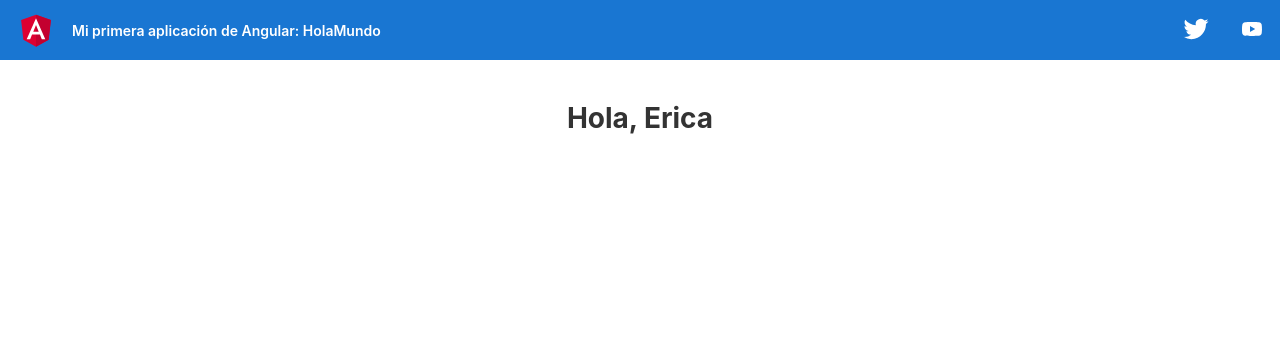
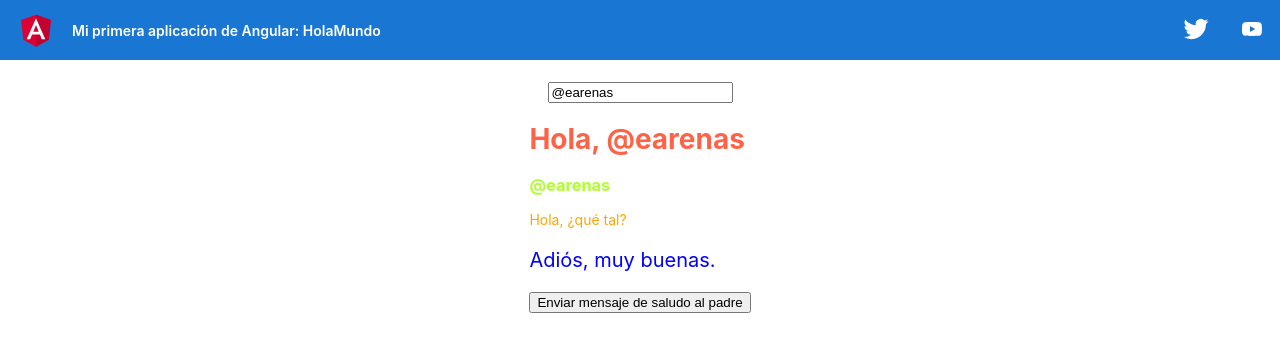
Before and after one commit to ericaarenas/ob-angular, an Angular app in the folder HolaMundo/: page / in a window 1280 px wide. Shown: the top 352 px of the page. Built offline with nearby package versions, Linux system fonts and the light colour scheme.

Commit message:
binding, ngModel, Inputs, Outputs, component lifecycle

```diff
--- a/HolaMundo/src/app/app.component.html
+++ b/HolaMundo/src/app/app.component.html
@@ -326,7 +326,8 @@
 </div>
 
 <div class="content" role="main">
- <app-saludo></app-saludo>
-
+  <!-- Input para trabajar con ngModel-->
+  <input type="text" placeholder="Nombre del usuario" [(ngModel)]="usuario">
+ <app-saludo [nombre]="usuario" (mensajeEmitter)="recibirMensajeDelHijo($event)"></app-saludo>
 
 </div>
--- a/HolaMundo/src/app/app.component.ts
+++ b/HolaMundo/src/app/app.component.ts
@@ -7,5 +7,10 @@ import { Component } from '@angular/core';
 })
 export class AppComponent {
   title = 'HolaMundo';
-  nombre = 'Erica';
+  usuario = '@earenas';
+
+  /*Esta funcion se ejecuta cuando en el hijo se pulse el boton*/
+  recibirMensajeDelHijo(evento:string) {
+    alert(evento);
+  }
 }
--- a/HolaMundo/src/app/app.module.ts
+++ b/HolaMundo/src/app/app.module.ts
@@ -1,4 +1,5 @@
 import { NgModule } from '@angular/core';
+import { FormsModule } from '@angular/forms';
 import { BrowserModule } from '@angular/platform-browser';
 
 import { AppComponent } from './app.component';
@@ -10,7 +11,8 @@ import { SaludoComponent } from './components/saludo/saludo.component';
     SaludoComponent
   ],
   imports: [
-    BrowserModule
+    BrowserModule,
+    FormsModule
   ],
   providers: [],
   bootstrap: [AppComponent]
--- a/HolaMundo/src/app/components/saludo/saludo.component.html
+++ b/HolaMundo/src/app/components/saludo/saludo.component.html
@@ -1 +1,13 @@
 <h1>Hola, {{ nombre }}</h1>
+<h3 id="usuario" [innerText]="nombre" [ngClass]="nombre == 'Anónimo' ? 'anonimo' : 'saludo'">
+    <!-- No indicamos nada en las etiquetas. El valor puede venir definido por la propiedad
+        el [innerText]="nombre" sería como poner en el interior del h3 {{ nombre }}    -->
+</h3>
+<p [ngStyle]="{color: 'orange'}">
+    Hola, ¿qué tal?
+</p>
+
+<p [ngStyle]="myStyle">
+    Adiós, muy buenas.
+</p>
+<button id="emit-alerta" (click)="enviarMensajeAlPadre()">Enviar mensaje de saludo al padre</button>
--- a/HolaMundo/src/app/components/saludo/saludo.component.scss
+++ b/HolaMundo/src/app/components/saludo/saludo.component.scss
@@ -0,0 +1,10 @@
+h1 {
+    color:tomato;
+}
+.saludo {
+color:greenyellow;
+}
+
+.anonimo {
+    color:gray;
+    }
--- a/HolaMundo/src/app/components/saludo/saludo.component.ts
+++ b/HolaMundo/src/app/components/saludo/saludo.component.ts
@@ -1,18 +1,57 @@
-import { Component, OnInit } from '@angular/core';
+import { Component, Input, Output, EventEmitter, OnInit, OnDestroy, OnChanges, SimpleChanges } from '@angular/core';
+import { bufferToggle } from 'rxjs';
 
 @Component({
   selector: 'app-saludo',
   templateUrl: './saludo.component.html',
   styleUrls: ['./saludo.component.scss']
 })
-export class SaludoComponent implements OnInit {
-  nombre:string = "Erica";
+export class SaludoComponent implements OnInit, OnDestroy, OnChanges {
+  @Input() nombre: string = "Anónimo";
+  @Output() mensajeEmitter: EventEmitter<string> = new EventEmitter<string>();
+
+  myStyle: object = {
+    color: 'blue',
+    fontSize: '20px',
+    fontWeigth: 'bold'
+  }
 
   constructor() { }
 
   ngOnInit(): void {
-    //Instrucciones previas a la renderización del componente
+    //Instrucciones previas a la renderización del componente:cargar datos, cualquier tarea previa
     console.log("ngOnInit del componente Saludo")
   }
 
+  ngOnChanges(changes: SimpleChanges): void {
+    //se ejecuta cuando hay cambios en el componente.
+    console.log("CAMBIO: valor anterior", changes['nombre'].previousValue)
+    console.log("CAMBIO: valor nuevo", changes['nombre'].currentValue)
+  }
+
+  ngOnDestroy(): void {
+    //Cuando el componente desaparece: navegar a otra página, destruir componente...
+    console.log("ngOnDestroy el componente va a desaparecer")
+  }
+
+
+  /* Ejemplo para gestionar un evento de tipo click en el DOM */
+  enviarMensajeAlPadre(): void {
+    // alert(`Hola, ${this.nombre}. Alerta despachada desde un clic de botón`);
+    this.mensajeEmitter.emit(`Hola, ${this.nombre}. Alerta despachada desde un clic de botón`);
+  }
+
 }
+
+
+
+// Orden de ciclo de vida de los componentes;
+//*1. ngOnChanges
+//*2. ngOnInit
+// 3. ngAfterContentInit
+// 4. ngAfterContentChecked
+// 5. ngAfterViewInit
+// 6. ngAfterViewChecked
+// 7. ngAfterContentChecked
+// 8. ngAfterViewInit
+//*9. ngOnDestroy
```
